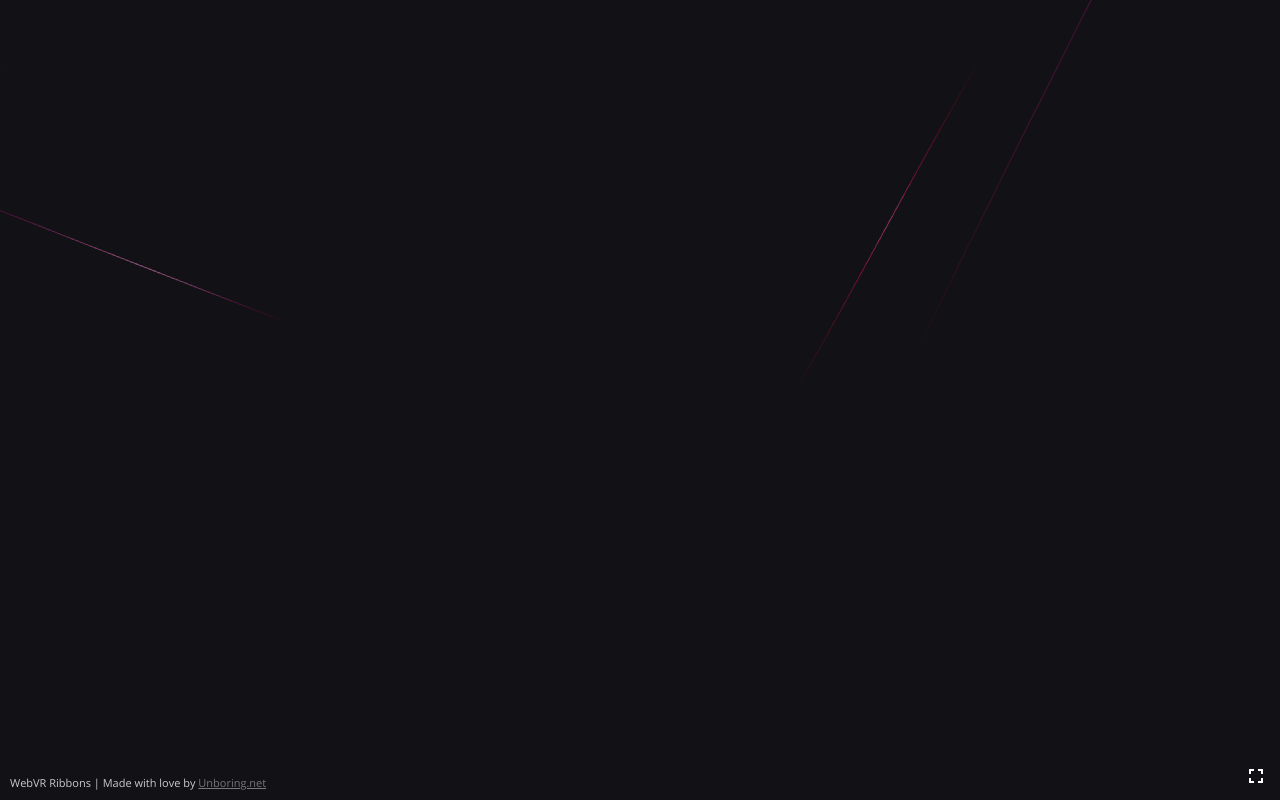
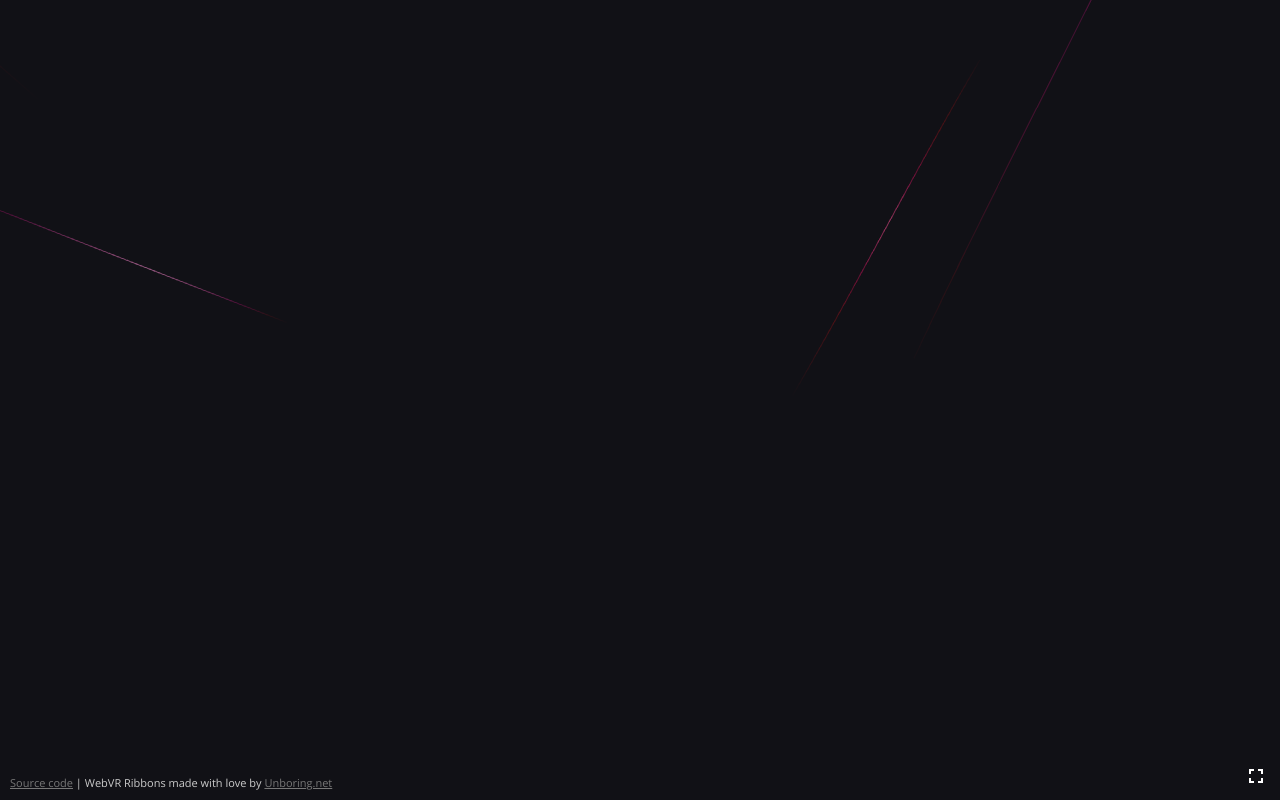
Before and after one commit to arturitu/webvr-ribbons, a website: page app/index.html in a window 1280 px wide. Drawn offline with nearby package versions, Linux system fonts and the light colour scheme; animation ran at ten frames a second.

Commit message:
Add source code link at footer

```diff
--- a/app/index.html
+++ b/app/index.html
@@ -13,8 +13,7 @@
 	</head>
 	<body>
 		<div id="webglContent"></div>
-		<!-- <footer><a href="https://github.com/arturitu/webvr-ribbons" target="_blank">Source code</a> | Made with love by <a href="http://www.unboring.net/" target="_blank">Unboring.net</a></footer> -->
-		<footer>WebVR Ribbons | Made with love by <a href="http://www.unboring.net/" target="_blank">Unboring.net</a></footer>
+		<footer><a href="https://github.com/arturitu/webvr-ribbons" target="_blank">Source code</a> | WebVR Ribbons made with love by <a href="http://www.unboring.net/" target="_blank">Unboring.net</a></footer>
 		<script src="js/index.js"></script>
 	</body>
 </html>
```
Also changed, not shown: README.md.
